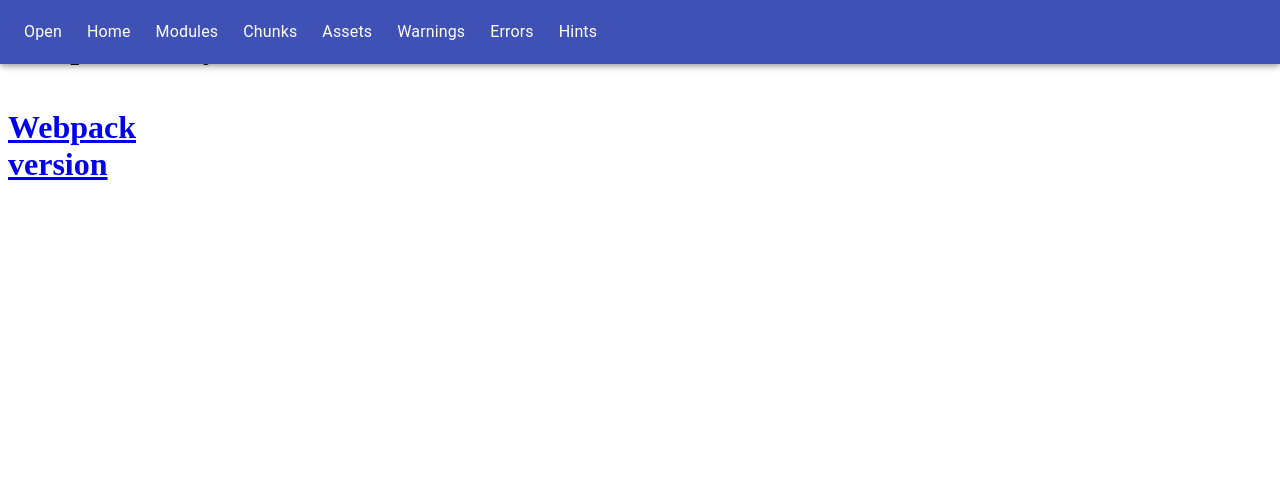
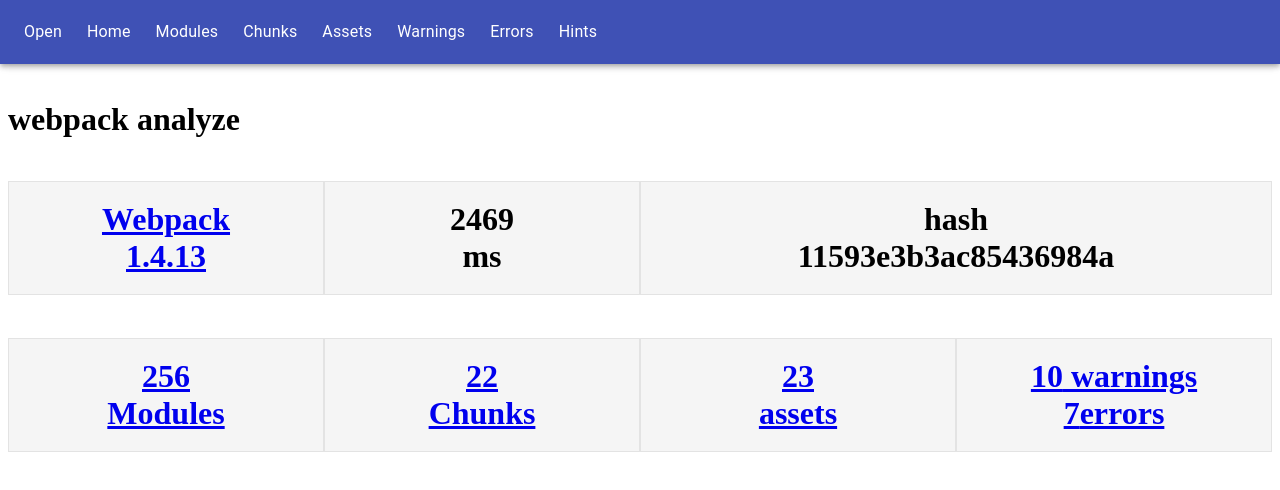
Before and after one commit to sridhar02/webpack_analyze, a React (Create React App) app: page /home in a window 1280 px wide. Shown: the top 490 px of the page. Built offline with nearby package versions, Linux system fonts and the light colour scheme.

Commit message:
Home component complete

```diff
--- a/src/components/home.js
+++ b/src/components/home.js
@@ -1,26 +1,37 @@
 import React from "react";
 
-import Grid from "@material-ui/core/Grid";
+import { Grid, makeStyles } from "@material-ui/core";
 
 import Navbar from "./navbar";
+const example = require("../example1.json");
 
-export default function Home({ classes }) {
+const useHomeStyles = makeStyles((theme) => ({
+  common: {
+    textAlign: "center",
+    backgroundColor: "#f5f5f5",
+    padding:"19px",
+    border:"1px solid #e3e3e3"
+  },
+}));
+
+export default function Home() {
+  const classes = useHomeStyles();
+  console.log(example.time);
   return (
     <div>
-      <Grid container>
+      <Grid container style={{ marginTop: "80px" }}>
         <Navbar />
         <Grid item md={12}>
-          <h1>Webpack analyze</h1>
+          <h1>webpack analyze</h1>
         </Grid>
         <Grid container>
           <Grid item md={3}>
-            <h1>
+            <h1 className={classes.common}>
               <a
                 href="https://webpack.js.org/"
                 target="_blank"
                 rel="noopener noreferrer"
               >
-                {" "}
                 Webpack
               </a>
 
@@ -30,13 +41,70 @@
                   target="_blank"
                   rel="noopener noreferrer"
                 >
-                  version
+                  {example.version}
                 </a>
               </div>
             </h1>
           </Grid>
-          <Grid item md={3}></Grid>
-          <Grid item md={6}></Grid>
+          <Grid item md={3}>
+            <h1 className={classes.common}>
+              {example.time} <br /> ms
+            </h1>
+          </Grid>
+          <Grid item md={6}>
+            <h1 className={classes.common}>
+              {" "}
+              hash <br />
+              {example.hash}
+            </h1>
+          </Grid>
+        </Grid>
+        <Grid container>
+          <Grid item md={3}>
+            <h1 className={classes.common}>
+              <a
+                href="https://webpack.js.org/"
+                target="_blank"
+                rel="noopener noreferrer"
+              >
+                {example.modules.length}
+                <br /> Modules
+              </a>
+            </h1>
+          </Grid>
+          <Grid item md={3}>
+            <h1 className={classes.common}>
+              <a
+                href="https://webpack.js.org/"
+                target="_blank"
+                rel="noopener noreferrer"
+              >
+                {example.chunks.length}
+                <br /> Chunks
+              </a>
+            </h1>
+          </Grid>
+          <Grid item md={3}>
+            <h1 className={classes.common}>
+              <a href="#assets" target="_blank" rel="noopener noreferrer">
+                {example.assets.length}
+                <br />
+                assets
+              </a>
+            </h1>
+          </Grid>
+          <Grid item md={3}>
+            <h1 className={classes.common}>
+              <a href="#warnings" target="_blank" rel="noopener noreferrer">
+                {example.warnings.length} warnings
+              </a>
+              <br />
+              <a href="#errors" target="_blank" rel="noopener noreferrer">
+                {example.errors.length}
+                errors
+              </a>
+            </h1>
+          </Grid>
         </Grid>
       </Grid>
     </div>
```
